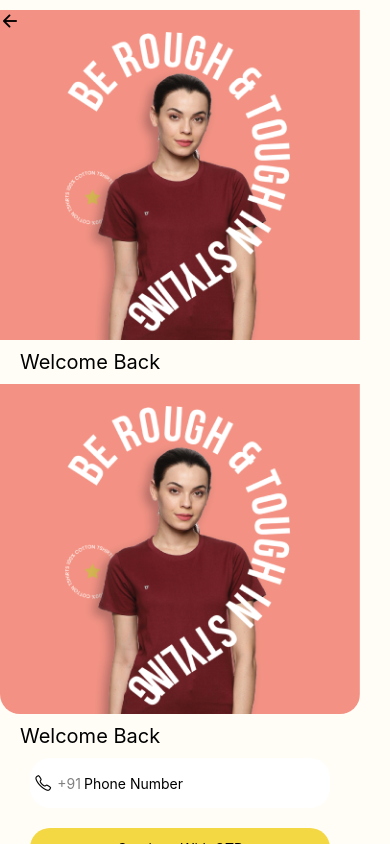
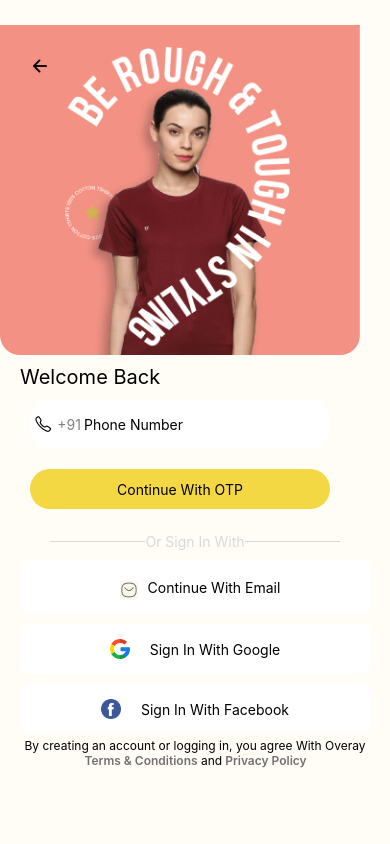
Before and after one commit to Reactnative-App/Ecommerce-App, a React Native app: screen /Login in a window 390 px wide. Built offline with nearby package versions, Linux system fonts and the light colour scheme.

Commit message:
Back Arrow Button &  Ui improvement

```diff
--- a/Screens/LoginScreen/CreateAccount.js
+++ b/Screens/LoginScreen/CreateAccount.js
@@ -1,4 +1,4 @@
-import { StyleSheet,Image, Text, View, TextInput, TouchableOpacity, Pressable, ScrollView } from 'react-native'
+import { StyleSheet,Image, Text, View, TextInput, TouchableOpacity, Pressable, ScrollView, ImageBackground } from 'react-native'
 import React,{useState} from 'react'
 import { StatusBar } from 'expo-status-bar';
 import Icons from 'react-native-vector-icons/Ionicons';
@@ -11,14 +11,16 @@ const LoginScreen = ({navigation}) => {
     <ScrollView contentContainerStyle={{flex:1, backgroundColor:"#FFFDF6"}}>
         <StatusBar backgroundColor='#F39184' style='light'/>
 
-       <Image source={require('../../assets/Header.png')} style={{height:330,marginTop:10,width:360, borderBottomLeftRadius:20, borderBottomRightRadius:20}}/>
+       <ImageBackground source={require('../../assets/Header.png')} style={{height:330,marginTop:10,width:360}} imageStyle={{borderBottomLeftRadius:20, borderBottomRightRadius:20}}>
+       <Icons name='arrow-back-outline' size={20} style={{marginTop:30, marginLeft:30}} onPress={()=>navigation.goBack()}/>
+       </ImageBackground>
        <Text style={{fontSize:20, marginTop:10, fontWeight:"400", marginLeft:20}}>Create Your Account</Text>
 
        <View style={{flexDirection:"row",marginTop:10, }}>
         <View style={{backgroundColor:"#fff", height:50, width:50, marginLeft:30,borderTopLeftRadius:20,elevation:1, borderBottomLeftRadius:20,justifyContent:"center",alignItems:"center", flexDirection:"row"}}>
             <Icons name="mail-outline" size={20} />
         </View>
-        <TextInput keyboardType='email' placeholder='Email Address' style={styles.input}/>
+        <TextInput  placeholder='Email Address' style={styles.input}/>
        </View>
        <View style={{flexDirection:"row",marginTop:10, }}>
         <View style={{backgroundColor:"#fff", height:50, width:50, marginLeft:30,borderTopLeftRadius:20,elevation:1, borderBottomLeftRadius:20,justifyContent:"center",alignItems:"center", flexDirection:"row"}}>
@@ -31,7 +33,7 @@ const LoginScreen = ({navigation}) => {
             <Icons name="lock-closed-outline" size={20}/>
 
         </View>
-        <View style={{width:"90%", flexDirection:"row", justifyContent:"center", alignItems:"Ce"}}>
+        <View style={{width:"90%", flexDirection:"row", justifyContent:"center"}}>
         <TextInput placeholder=' Password' secureTextEntry={true} style={styles.input} />
         <View style={{marginTop:10, marginRight:100}}>
         <Icons name='eye-outline' size={20}/>
--- a/Screens/LoginScreen/LoginScreen.js
+++ b/Screens/LoginScreen/LoginScreen.js
@@ -2,7 +2,7 @@ import { StyleSheet,Image, Text, View, TextInput, TouchableOpacity, Pressable, S
 import React from 'react'
 import { StatusBar } from 'expo-status-bar';
 import Icons from 'react-native-vector-icons/Ionicons';
-import Icon from 'react-native-vector-icons/Ionicons';
+
 
 const LoginScreen = ({ navigation }) => {
   return (
@@ -10,12 +10,11 @@ const LoginScreen = ({ navigation }) => {
     <ScrollView contentContainerStyle={{flex:1, backgroundColor:"#FFFDF6"}}>
         <StatusBar backgroundColor='#F39184' style='light'/>
 
-       <ImageBackground source={require('../../assets/Header.png')} style={{height:330,marginTop:10,width:360, borderBottomLeftRadius:20, borderBottomRightRadius:20}}>
-        <Icon name='arrow-back-outline' size={20} />
-       </ImageBackground>
-       <Text style={{fontSize:20, marginTop:10, fontWeight:"400", marginLeft:20}}>Welcome Back</Text>
 
-      <Image source={require('../../assets/Header.png')} style={{ height: 330, marginTop: 10, width: 360, borderBottomLeftRadius: 20, borderBottomRightRadius: 20 }} />
+
+      <ImageBackground source={require('../../assets/Header.png')} imageStyle={{borderBottomRightRadius:20, borderBottomLeftRadius:20}} style={{ height: 330, marginTop: 25, width: 360}}>
+          <Icons name='arrow-back-outline' size={20} style={{marginTop:30, marginLeft:30}} onPress={()=>navigation.goBack()}/>
+      </ImageBackground>
       <Text style={{ fontSize: 20, marginTop: 10, fontWeight: "400", marginLeft: 20 }}>Welcome Back</Text>
 
       <View style={{ flexDirection: "row", marginTop: 10, }}>
--- a/Screens/LoginScreen/LoginWithEmail.js
+++ b/Screens/LoginScreen/LoginWithEmail.js
@@ -1,4 +1,4 @@
-import { StyleSheet, Image, Text, View, TextInput, TouchableOpacity, Pressable, ScrollView} from 'react-native'
+import { StyleSheet, Image, Text, View, TextInput, TouchableOpacity, Pressable, ScrollView, ImageBackground} from 'react-native'
 import React, {useState} from 'react';
 import { StatusBar } from 'expo-status-bar';
 import Icons from 'react-native-vector-icons/Ionicons';
@@ -12,7 +12,10 @@ const LoginScreen = ({ navigation }) => {
     <ScrollView contentContainerStyle={{ flex: 1, backgroundColor: "#FFFDF6" }}>
       <StatusBar backgroundColor='#F39184' style='light' />
 
-      <Image source={require('../../assets/Header.png')} style={{ height: 330, marginTop: 10, width: 360, borderBottomLeftRadius: 20, borderBottomRightRadius: 20 }} />
+      <ImageBackground source={require('../../assets/Header.png')} style={{ height: 330, marginTop: 10,alignSelf:"center", width: 360 }} imageStyle={{borderBottomLeftRadius:20, borderBottomRightRadius:20}}>
+      <Icons name='arrow-back-outline' size={20} style={{marginTop:30, marginLeft:30}} onPress={()=>navigation.goBack()}/>
+      </ImageBackground>
+
       <Text style={{ fontSize: 20, marginTop: 10, fontWeight: "400", marginLeft: 20 }}>Welcome Back</Text>
 
       <View style={{ flexDirection: "row", marginTop: 10, }}>
@@ -27,14 +30,9 @@ const LoginScreen = ({ navigation }) => {
 
         </View>
         <TextInput placeholder=' Password' secureTextEntry={showotp} style={styles.input} />
-        <View style={{ marginTop: 10, marginRight: 100 }}>
-
-
-
-
-
+        <View style={{ marginTop: 10 }}>
      <Pressable onPress={() => { setshowotp(!showotp) } }>
-  <View style={{padding:5}}>
+  <View style={{padding:5, marginRight:-40}}>
   {showotp ?
   <Ionicons  name="ios-eye-off-outline" size={20} color="#000" />
           :
```
